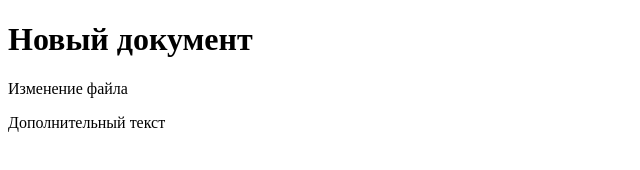
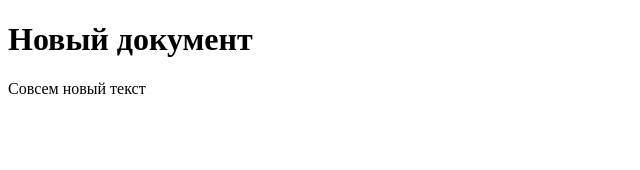
Before and after one commit to lexdanik/testgit, a plain HTML site: page index.html in a window 1280 px wide. Shown: the whole page, without its empty margins (0-640 px from the left). Drawn offline with Linux system fonts and the light colour scheme.

Commit message:
third commit

```diff
--- a/index.html
+++ b/index.html
@@ -5,7 +5,6 @@
 	</head>
 	<body>
 	<h1>Новый документ</h1>
-	<p>Изменение файла</p>
-	<p>Дополнительный текст</p>
+	<p>Совсем новый текст</p>
 	</body>
 	</html>
```
